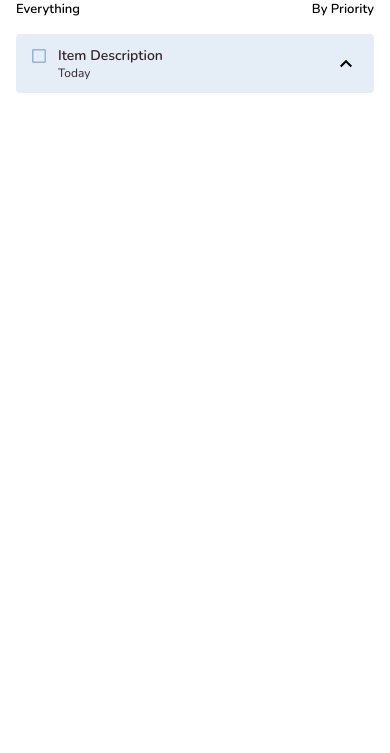
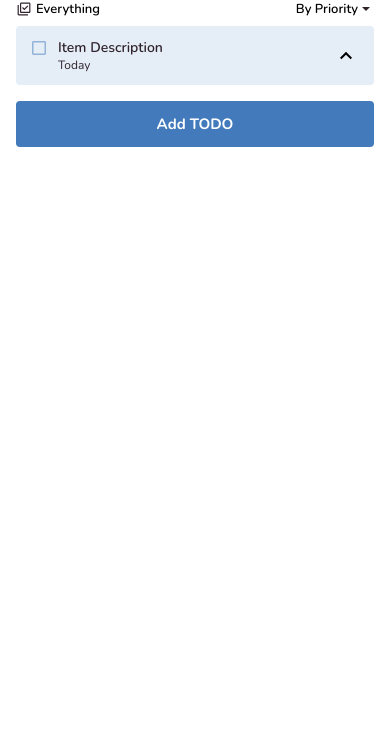
Before and after one commit to reppy-c/todo, a website built with webpack: page src/template.html in a window 390 px wide. Shown: the part 91-844 px from the top of the page. Built offline with nearby package versions, Linux system fonts and the light colour scheme.

Commit message:
complete initial mobile UI

```diff
--- a/src/styles.css
+++ b/src/styles.css
@@ -1,5 +1,5 @@
 body {
-    border-top: 8px solid #699AC1;
+    border-top: 0.5rem solid #699AC1;
     display: flex;
     flex-direction: column;
     align-items: center;
@@ -21,20 +21,35 @@ h1 {
     display: flex;
     flex-direction: row;
     justify-content: space-between;
+    align-items: center;
 
     width: 100%;
     padding: 0 1rem;
 
     font-family: Nunito;
-    font-size: 13px;
+    font-size: 0.813rem;
     font-style: normal;
     font-weight: 600;
     line-height: normal;
 }
 
+#utility-bar #viewing {
+    display: flex;
+    flex-direction: row;
+    align-items: center;
+    gap: 0.25rem;
+}
+
+#utility-bar #sort {
+    display: flex;
+    flex-direction: row;
+    align-items: center;
+}
+
 .todo-list {
     width: 100%;
     padding: 0 1rem;
+    margin: 0.5rem 0;
 }
 
 .todo-item {
@@ -44,8 +59,8 @@ h1 {
 
     background-color: #E5EDF6;
     width: 100%;
-    border-radius: 4px;
-    padding: 12px 1rem;
+    border-radius: 0.25rem;
+    padding: 0.75rem 1rem;
 
     color: #30232C;
 }
@@ -53,11 +68,16 @@ h1 {
 .todo-item .checkbox {
     content:url('checkbox.svg');
     opacity: 0.5;
-    margin: 3px 12px 0 0;
+    margin: 0.1875rem 0.75rem 0 0;
 }
 
 .todo-item .priority.high{
     content:url('priority-high.svg');
+    align-self: center;
+}
+
+.todo-item .priority.max{
+    content:url('priority-max.svg');
     align-self: center;
 }
 
@@ -69,7 +89,7 @@ h1 {
 
 .todo-item .text-items .description {
     font-family: Nunito;
-    font-size: 14px;
+    font-size: 0.875rem;
     font-style: normal;
     font-weight: 600;
     line-height: normal;
@@ -77,8 +97,30 @@ h1 {
 
 .todo-item .text-items .due-date {
     font-family: Nunito;
-    font-size: 12px;
+    font-size: 0.75rem;
     font-style: normal;
     font-weight: 400;
     line-height: normal;
 }
+
+#utility-footer {
+    width: 100%;
+    padding: 0 1rem;
+    margin: 0.5rem 0 0 0;
+}
+
+#utility-footer #add-todo {
+    width: 100%;
+    border-radius: 0.25rem;
+    border: 0;
+    background: #427ABB;
+    color: #FFF;
+    padding: 0.813rem 0;
+
+    text-align: center;
+    font-family: Nunito;
+    font-size: 0.9375rem;
+    font-style: normal;
+    font-weight: 700;
+    line-height: normal;
+}
--- a/src/template.html
+++ b/src/template.html
@@ -13,8 +13,9 @@
     <h1>TODO</h1>
 
     <div id="utility-bar">
-        <span id="">Everything</span>
-        <span id="">By Priority</span>
+        <div id="viewing"><img src="icons/everything.svg" />Everything</div>
+        <div id="sort">By Priority<img src="dropdown.svg" /></div>
+
     </div>
 
     <ul class="todo-list">
@@ -30,5 +31,9 @@
         </li>
     </ul>
 
+    <div id="utility-footer">
+        <button id="add-todo">Add TODO</button>
+    </div>
+
 </body>
 </html>
```
Also changed, not shown: src/dropdown.svg (added), src/icons/everything.svg (added).
